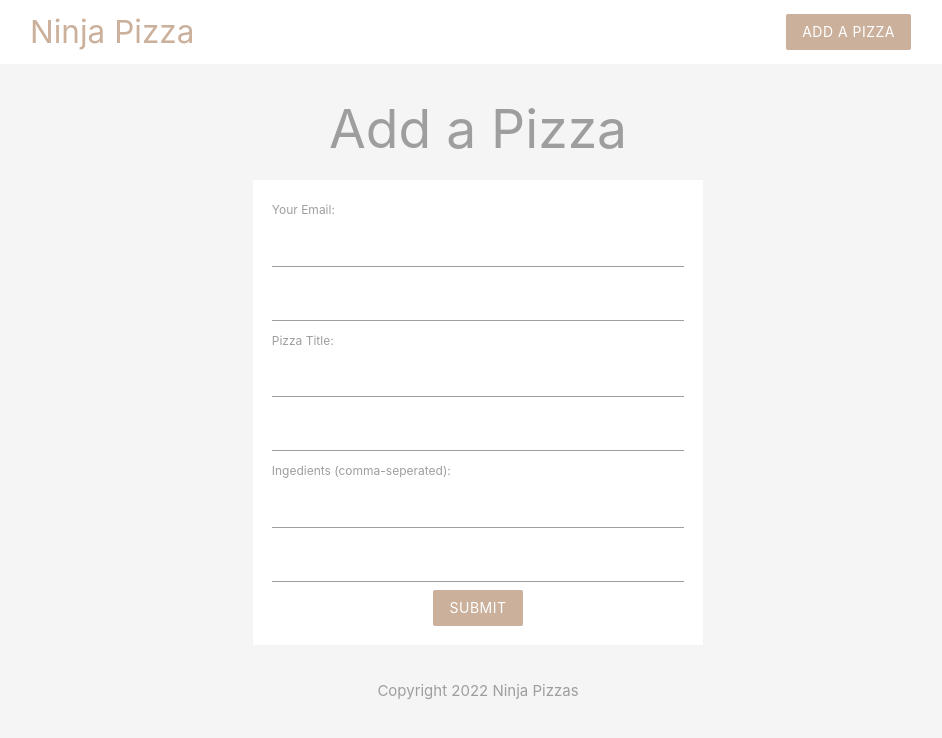
After one commit to joseRFernandez/php-learning, a PHP site: page /add.php in a window 1280 px wide. The commit adds this page. Shown: the top 738 px of the page, without its empty margins (162-1104 px from the left). Run offline with PHP 8.4, Linux system fonts and the light colour scheme.

Commit message:
first php form built - first using GET... then using POST

```diff
--- /dev/null
+++ b/tuts/add.php
@@ -0,0 +1,28 @@
+<?php
+
+if (isset($_POST['submit'])) {
+  print_r($_POST);
+}
+
+?>
+
+<!DOCTYPE html>
+<?php include('templates/header.php'); ?>
+
+<section class="container grey-text">
+  <h2 class="grey-text center">Add a Pizza</h2>
+  <form class="white" action="add.php" method="POST">
+    <label>Your Email:</label>
+    <input type="text" name="email"><input>
+    <label>Pizza Title:</label>
+    <input type="text" name="title"><input>
+    <label>Ingedients (comma-seperated):</label>
+    <input type="text" name="ingredients"><input>
+    <div class="center">
+      <input type="submit" name="submit" value="submit" class="btn brand z-depth-0">
+      </input>
+    </div>
+  </form>
+</section>
+
+<?php include('templates/footer.php'); ?>
--- a/tuts/templates/header.php
+++ b/tuts/templates/header.php
@@ -9,6 +9,11 @@
 
    .brand-text {
      color: #cbb09c !important;
+   }
+   form {
+     padding: 1.25rem;
+     max-width: 450px;
+     margin: 20px auto;
    }
    </style>
 </head>
```
